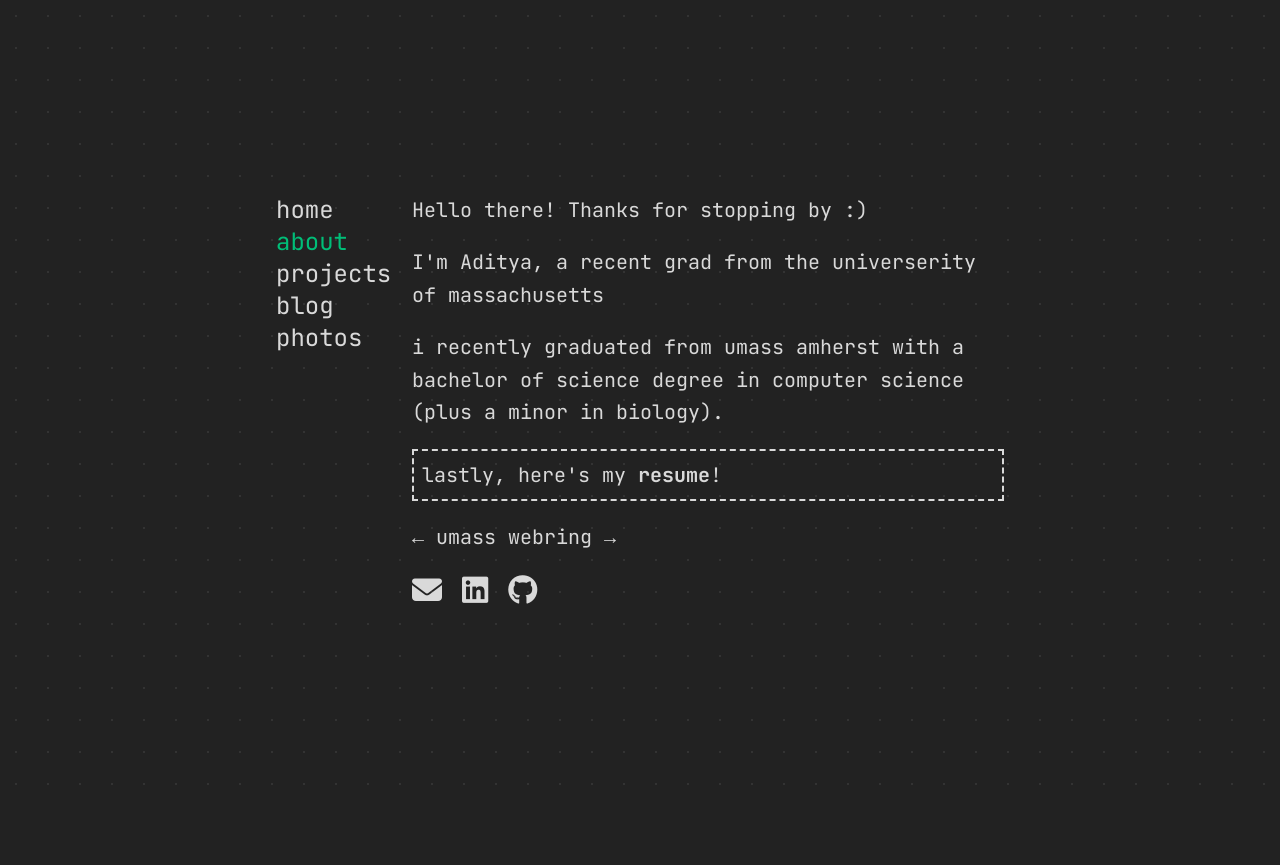
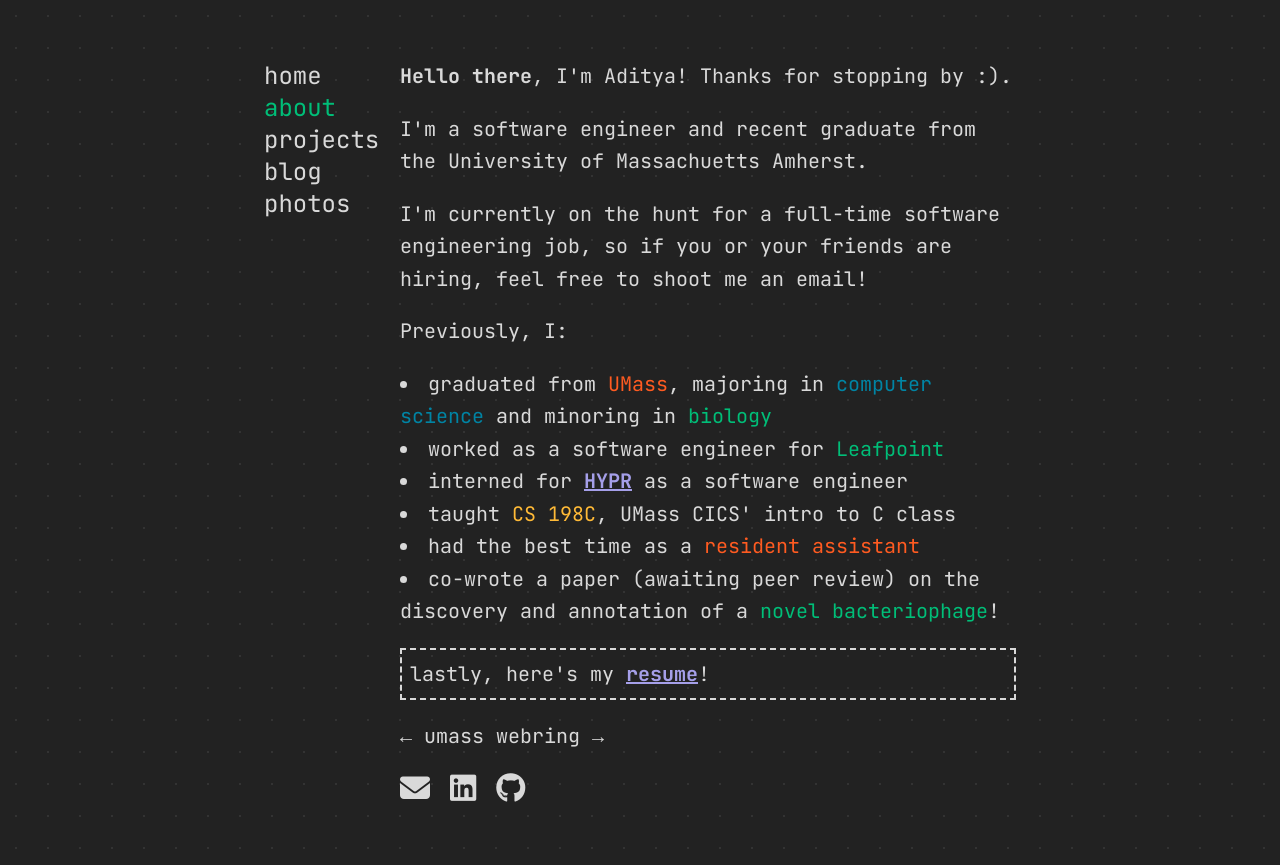
Before and after one commit to adityanaithani/portfolio, a SvelteKit app: page /about in a window 1280 px wide. Before the commit the page ends 800 px from the top, so only its background shows below. Built offline with nearby package versions, Linux system fonts and the light colour scheme.

Commit message:
update about page

```diff
--- a/src/app.css
+++ b/src/app.css
@@ -4,7 +4,7 @@
 
 @layer base {
   body {
-    @apply mx-auto mt-auto block max-w-screen-md place-content-center bg-obsidian px-5 font-jetbrains text-xl leading-relaxed text-chalk;
+    @apply mx-auto mt-auto block max-w-screen-md place-content-center bg-obsidian px-2 font-jetbrains text-xl leading-relaxed text-chalk;
     @apply absolute inset-0 h-full w-full bg-obsidian bg-[radial-gradient(#333333_1px,transparent_1px)] [background-size:32px_32px];
   }
   h1 {
--- a/src/routes/about/+page.svelte
+++ b/src/routes/about/+page.svelte
@@ -4,17 +4,53 @@
 
 <div class="">
   <enhanced:img
-    class="aspect-square max-w-36 rounded-md"
+    class="aspect-square max-w-36 rounded-md shadow-sm shadow-rock"
     src="./adi.png"
     alt="me graduating!"
+    title="me graduating!"
   />
-  <p>Hello there! Thanks for stopping by :&#41;</p>
-  <p>I'm Aditya, a recent grad from the universerity of massachusetts</p>
   <p>
-    i recently graduated from umass amherst with a bachelor of science degree in
-    computer science (plus a minor in biology).
+    <a
+      href="https://media4.giphy.com/media/v1.Y2lkPTc5MGI3NjExeDQ2aG10aWV6aGMxZWxuemIzanp6cW56MGw1a2t1dDV4d2VpMHB4biZlcD12MV9pbnRlcm5hbF9naWZfYnlfaWQmY3Q9Zw/xTiIzJSKB4l7xTouE8/giphy.gif"
+      class="font-bold">Hello there</a
+    >, I'm Aditya! Thanks for stopping by :&#41;.
   </p>
-
+  <p>
+    I'm a software engineer and recent graduate from the University of
+    Massachuetts Amherst.
+  </p>
+  <p>
+    I'm currently on the hunt for a full-time software engineering job, so if
+    you or your friends are hiring, feel free to shoot me an email!
+  </p>
+  <p>Previously, I:</p>
+  <ul class="list-inside list-disc">
+    <li>
+      graduated from <span class="text-lava">UMass</span>, majoring in
+      <span class="text-sea"> computer science </span> and minoring in
+      <span class="text-leaf">biology</span>
+    </li>
+    <li>
+      worked as a software engineer for <span class="text-leaf">Leafpoint</span>
+    </li>
+    <li>
+      interned for <a
+        class="font-bold text-lavender underline"
+        href="https://www.hypr.com/">HYPR</a
+      > as a software engineer
+    </li>
+    <li>
+      taught <span class="text-sunflower">CS 198C</span>, UMass CICS' intro to C
+      class
+    </li>
+    <li>
+      had the best time as a <span class="text-lava">resident assistant</span>
+    </li>
+    <li>
+      co-wrote a paper (awaiting peer review) on the discovery and annotation of
+      a <span class="text-leaf">novel bacteriophage</span>!
+    </li>
+  </ul>
   <!--
   1. who i am
   2. what i do
@@ -25,36 +61,11 @@
   5. socials
   -->
 
-  <!-- <p>when i was in school, you could have caught me:</p>
-  <ul class="list-inside list-disc">
-    <li>holding office hours as an undergraduate course assistant</li>
-    <li>responding to 4am fire alarms as a resident assistant</li>
-    <li>tripping over my two left feet on the ballroom dance team</li>
-    <li>having the liveliest debates at product management club</li>
-    <li>stargazing with the astronomy club</li>
-    to name a few!
-  </ul> -->
-
-  <!-- <p>
-    i've always been an avid photographer, i enjoy building computers and
-    keyboards, video games, music, fashion, running, cooking, and i retain far
-    too much knowledge about star wars lore than should be allowed.
-  </p> -->
-
-  <!-- <p>
-    i've been really enjoying reading about transit, infrastructure and city
-    design, i've been perusing a <a
-      class="font-bold"
-      href="https://theurbangeographer.wordpress.com/">couple</a
-    >
-    <a class="font-bold" href="https://spacing.ca">blogs</a> (both by fellow canadians!)
-    recently, and i usually have a couple wikipedia pages up on my phone at any given
-    time. i have far too many interests to really keep track of, but these should
-    about cover the gamut.
-  </p> -->
-
   <p class="border-2 border-dashed p-2">
-    lastly, here's my <a class="font-bold" href="/about/resume">resume</a>!
+    lastly, here's my <a
+      class="font-bold text-lavender underline"
+      href="/about/resume">resume</a
+    >!
   </p>
 
   <!-- finish this after you get your link on the repo (umaring on github) -->
```
